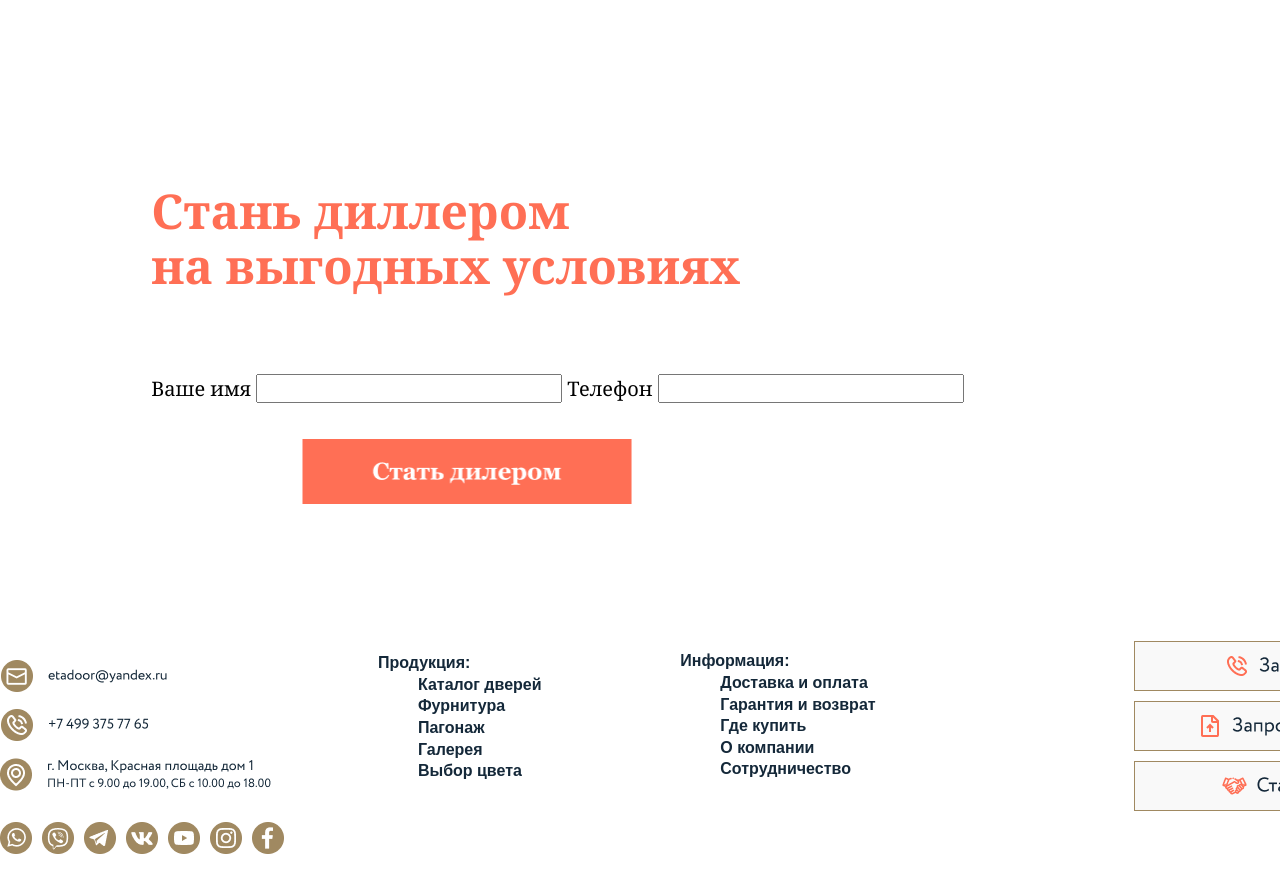
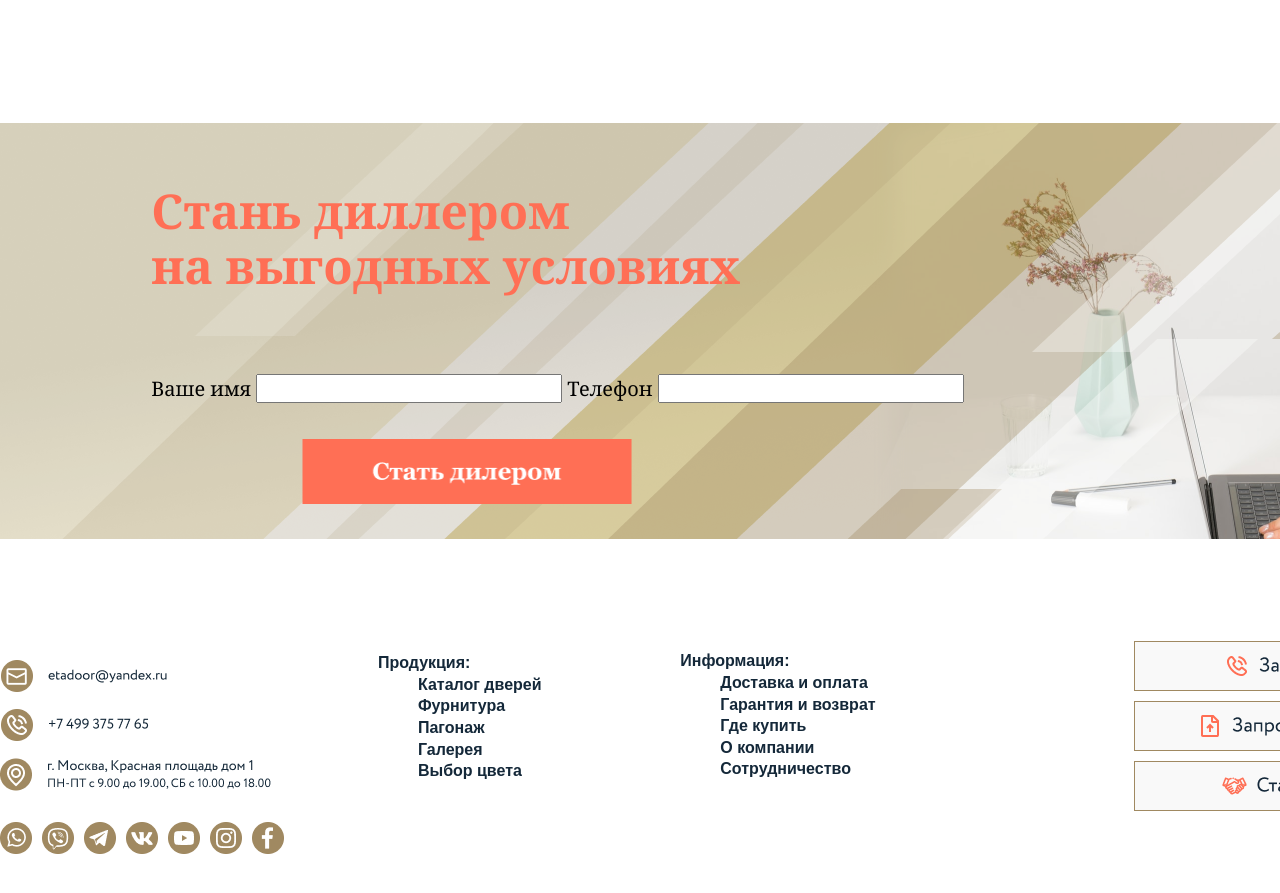
Before and after one commit to nastyaclifford/Doors, a plain HTML site: page index.html in a window 1280 px wide. Shown: the part 2940-3833 px from the top of the page. Drawn offline with Linux system fonts and the light colour scheme; a web font is replaced by a local one.

Commit message:
second commit

```diff
--- a/assets/style.css
+++ b/assets/style.css
@@ -103,9 +103,10 @@ h1 {
 .diller{
     position: relative;
     bottom:200px;
-    width: 80%;
+    width: 100%;
     height: 416px;
-    background-image: url("assets/Group 23.png");
+    background-image: url("../assets/Group\ 23.png");
+    background-repeat: no-repeat;
 }
 .diller1{
     position:relative;
```
